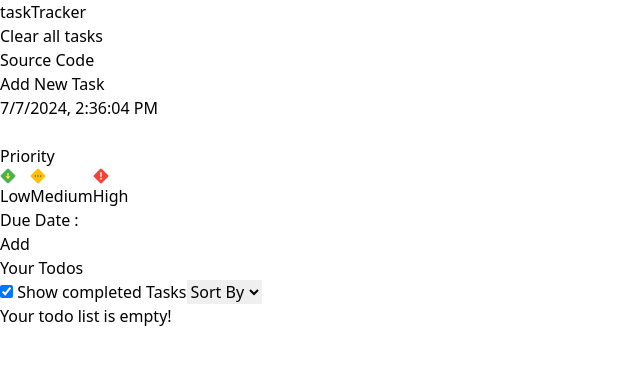
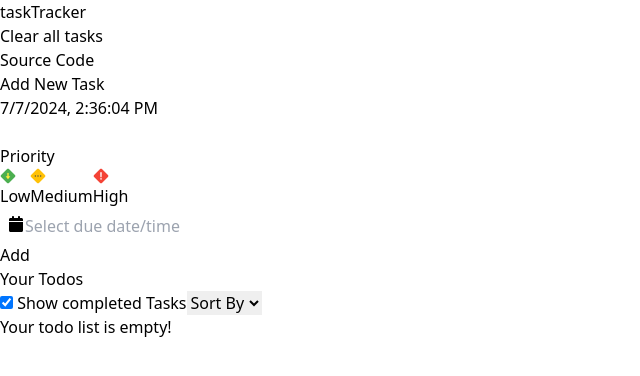
Before and after one commit to prabal-007/sigma-web-dev, a React (Vite) app in the folder exercises/TodoList-App/: page / in a window 1280 px wide. Shown: the top 376 px of the page, without its empty margins (0-640 px from the left). Built offline with nearby package versions, Linux system fonts and the light colour scheme.

Commit message:
Added Due date calender

```diff
--- a/exercises/TodoList-App/src/components/NewTask.jsx
+++ b/exercises/TodoList-App/src/components/NewTask.jsx
@@ -99,6 +99,8 @@ const NewTask = () => {
 
     const handleSort = (e) => {
         setsortBy(e.target.value)
+        console.log(todos)
+
     }
 
     const getSorterOrder = () => {
@@ -111,7 +113,7 @@ const NewTask = () => {
 
     useEffect(() => {
         // console.log(priority);
-    }, [priority, dueDate, sortBy]);
+    }, [priority, dueDate]);
 
 
     return (
@@ -133,11 +135,19 @@ const NewTask = () => {
                                 <button onClick={handlePriority} name='High' className='flex w-fit items-center text-xs border border-red-400 rounded-lg py-[2px] px-1'><FcHighPriority />High</button>
                             </div>
                             <div className='p-2 ml-10'>
-                                <span>Due Date : </span>
+                                {/* <span>Due Date : </span> */}
                                 <DatePicker
+                                showIcon
                                     selected={dueDate}
                                     onChange={(date) => setdueDate(date)}
                                     minDate={new Date()}
+                                    toggleCalendarOnIconClick
+                                    showTimeSelect
+                                    placeholderText='Select due date/time'
+                                    isClearable
+                                    closeOnScroll = {true}
+                                    timeFormat='HH:MM'
+                                    timeIntervals={60}
                                 />
                             </div>
                         </div>
```
